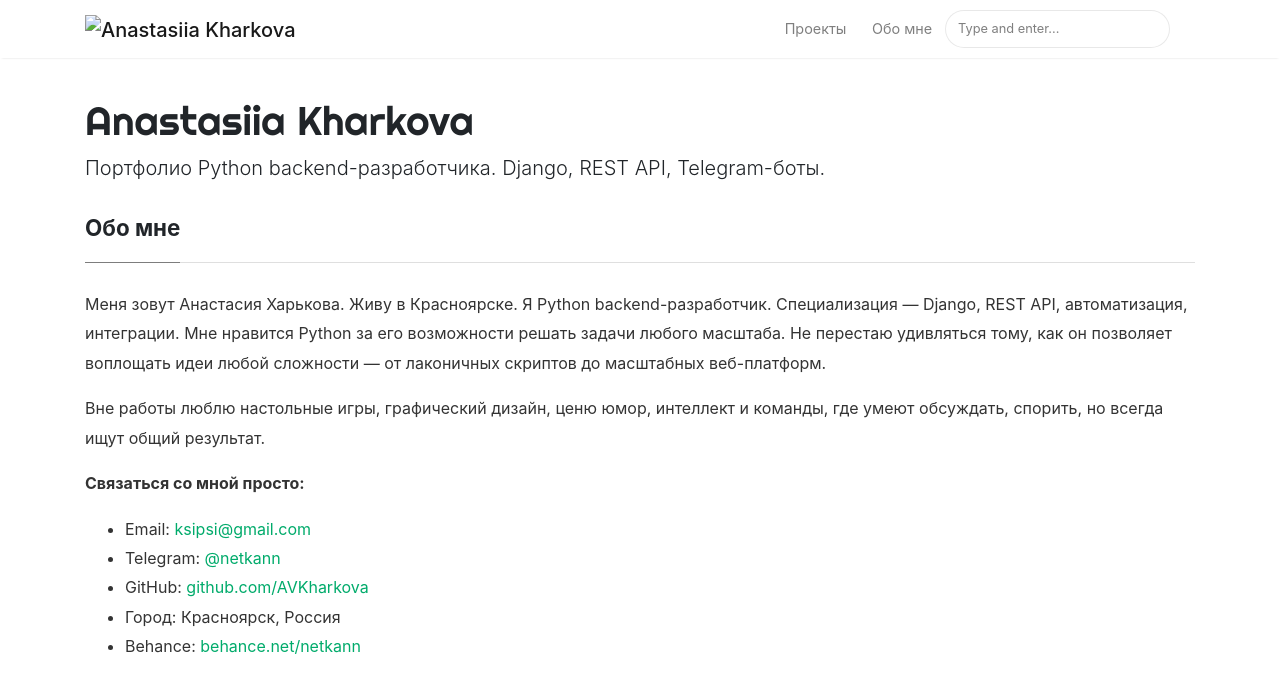
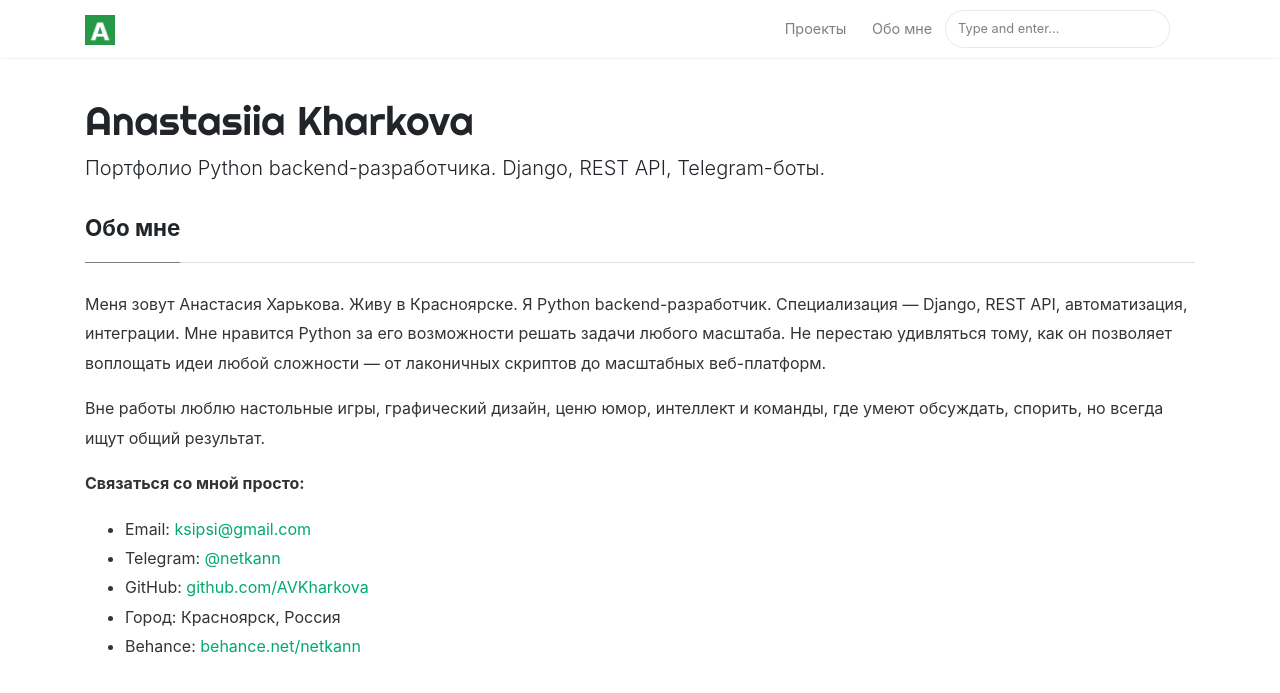
Before and after one commit to AVKharkova/avkharkova.github.io, a Jekyll site: the page built from about.md, in a window 1280 px wide. Shown: the top 693 px of the page. Built offline with Jekyll 4.4.1, drawn with Linux system fonts in a browser that asks for light colours; nearby versions of some CDN libraries.

Commit message:
Смена имиджа

```diff
--- a/_config.yml
+++ b/_config.yml
@@ -6,8 +6,8 @@ author: "Анастасия Харькова"
 email: "ksipsi@gmail.com"
 baseurl: ""
 url: "https://avkharkova.github.io"
-logo: 'assets/img/logo.png'
-favicon: 'assets/img/logo.png'
+logo: 'assets/images/logo.png'
+favicon: 'assets/images/logo.png'
 permalink: /:categories/:title/
 paginate: 9
 paginate_path: "/page:num/"
```
